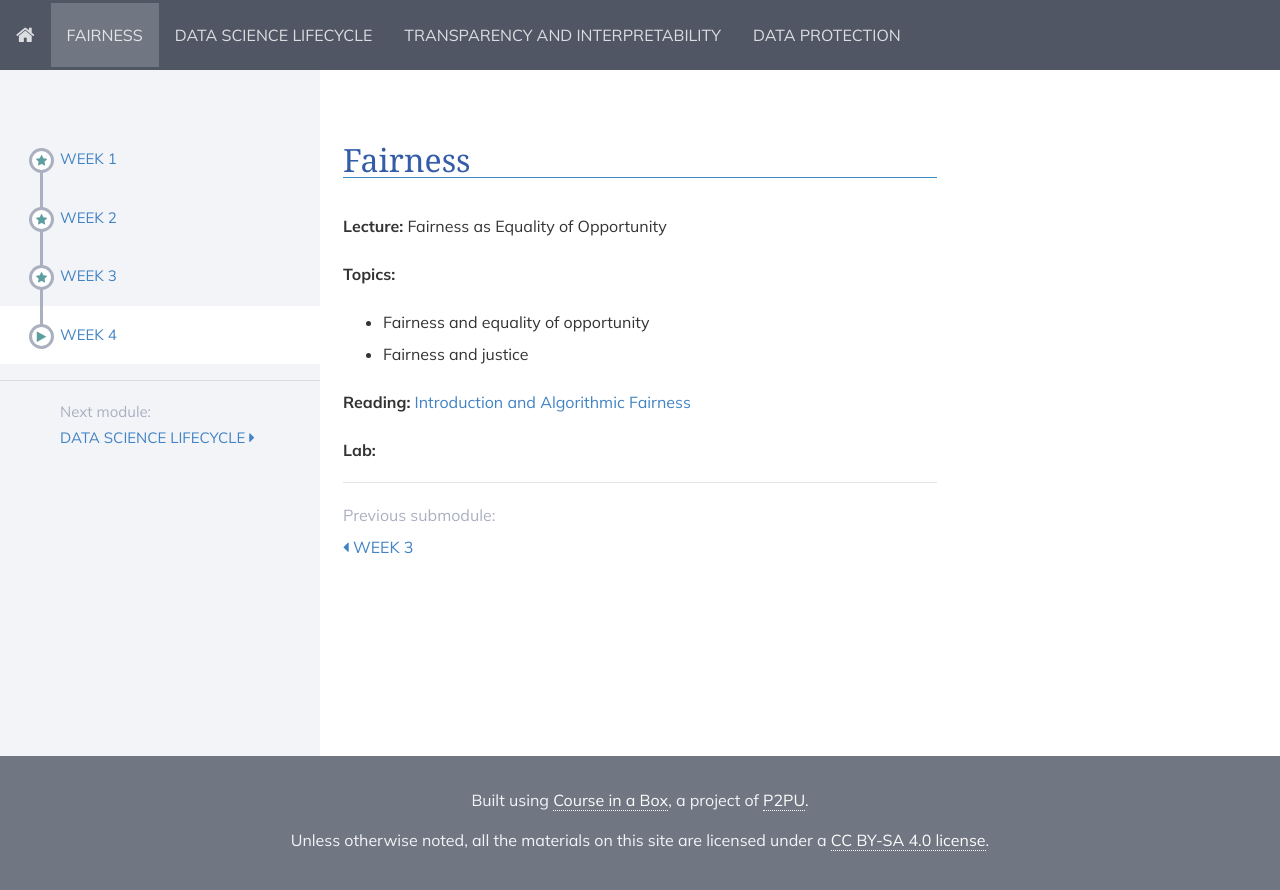
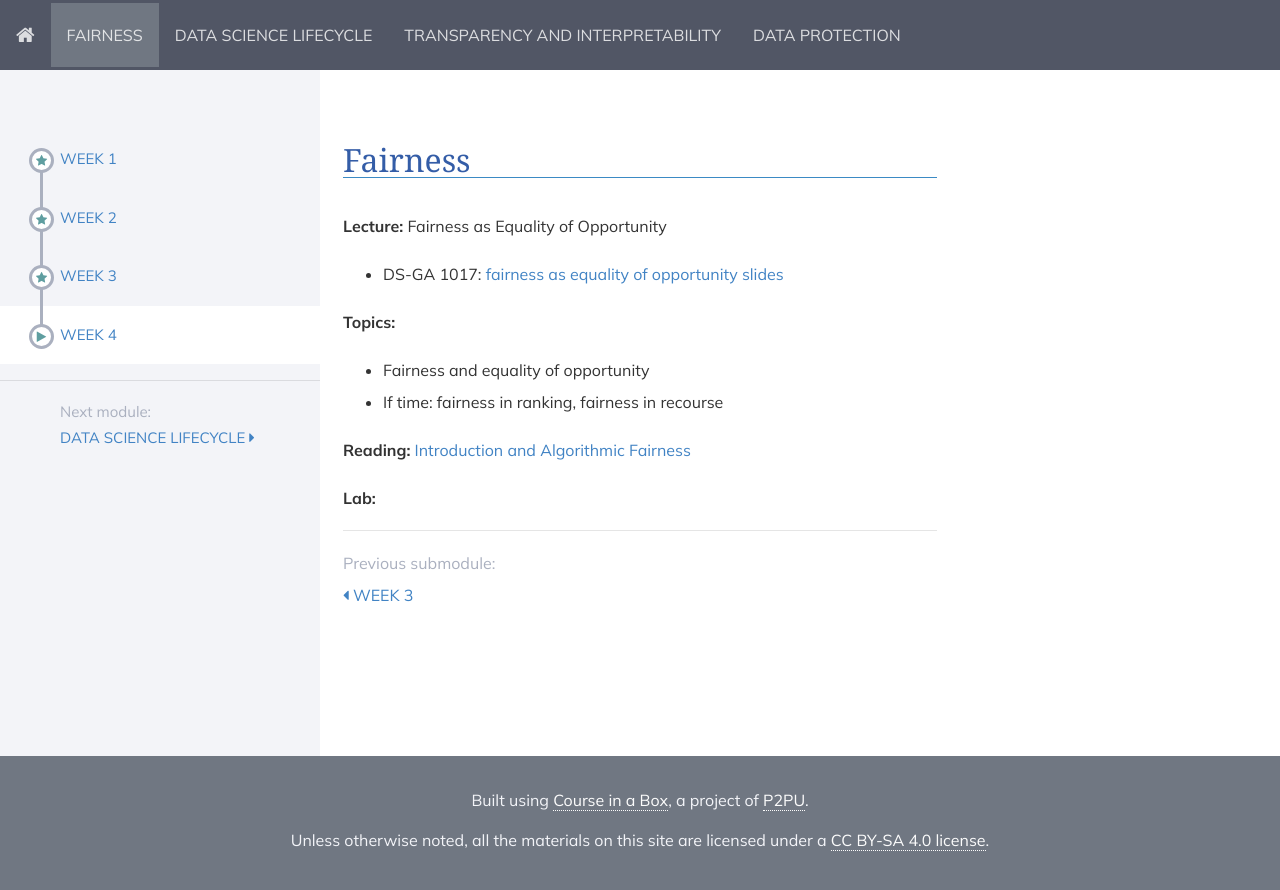
Before and after one commit to DataResponsibly/rds24, a Jekyll site: the page built from modules/fairness/_posts/2000-01-04-week4.md, in a window 1280 px wide. Shown: the top 890 px of the page. Built offline with Jekyll 4.4.1, drawn with Linux system fonts in a browser that asks for light colours; nearby versions of some CDN libraries.

Commit message:
Update 2000-01-04-week4.md

```diff
--- a/modules/fairness/_posts/2000-01-04-week4.md
+++ b/modules/fairness/_posts/2000-01-04-week4.md
@@ -7,12 +7,12 @@ title: Week 4
 **Lecture:** Fairness as Equality of Opportunity
 
 <!-- * DS-UA 202: [fairness and causality](../../../assets/5_counterfactual_fairness_2023_202.pdf) and [fairness of equality of opportunity](../../../assets/6_Fairness_2023_202.pdf) and [equality of opportunity](../../../assets/7_Fairness_EO_2023_202.pdf) -->
-<!-- * DS-GA 1017: [fairness as equality of opportunity slides](../../../assets/4_Fairness_1017.pdf)  -->
+* DS-GA 1017: [fairness as equality of opportunity slides](../../../assets/4_Fairness_1017.pdf)
 
 **Topics:**
 
 * Fairness and equality of opportunity
-* Fairness and justice
+* If time: fairness in ranking, fairness in recourse
 
 **Reading:**  [Introduction and Algorithmic Fairness](../../../assets/fairness_reader_2024.pdf)
 
```
